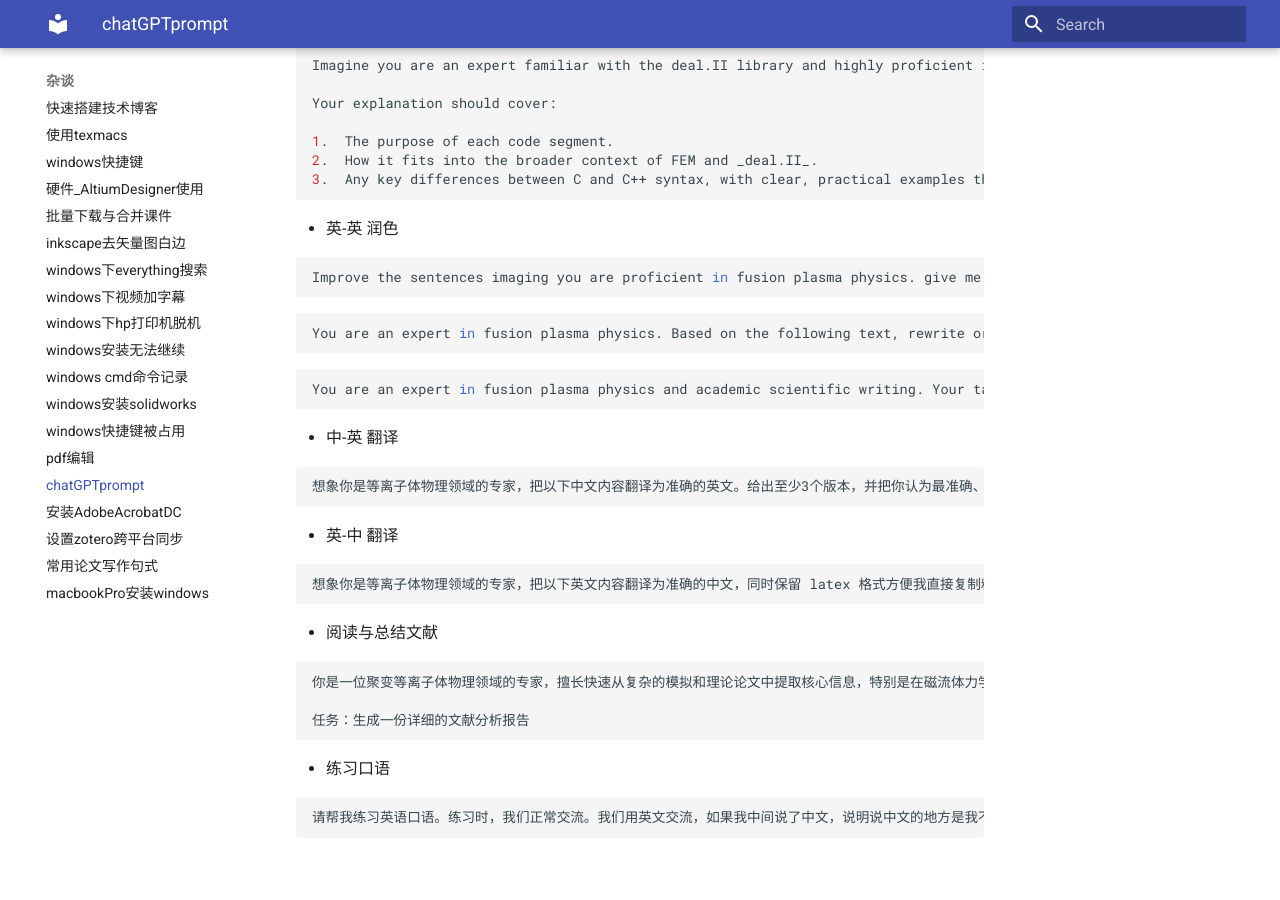
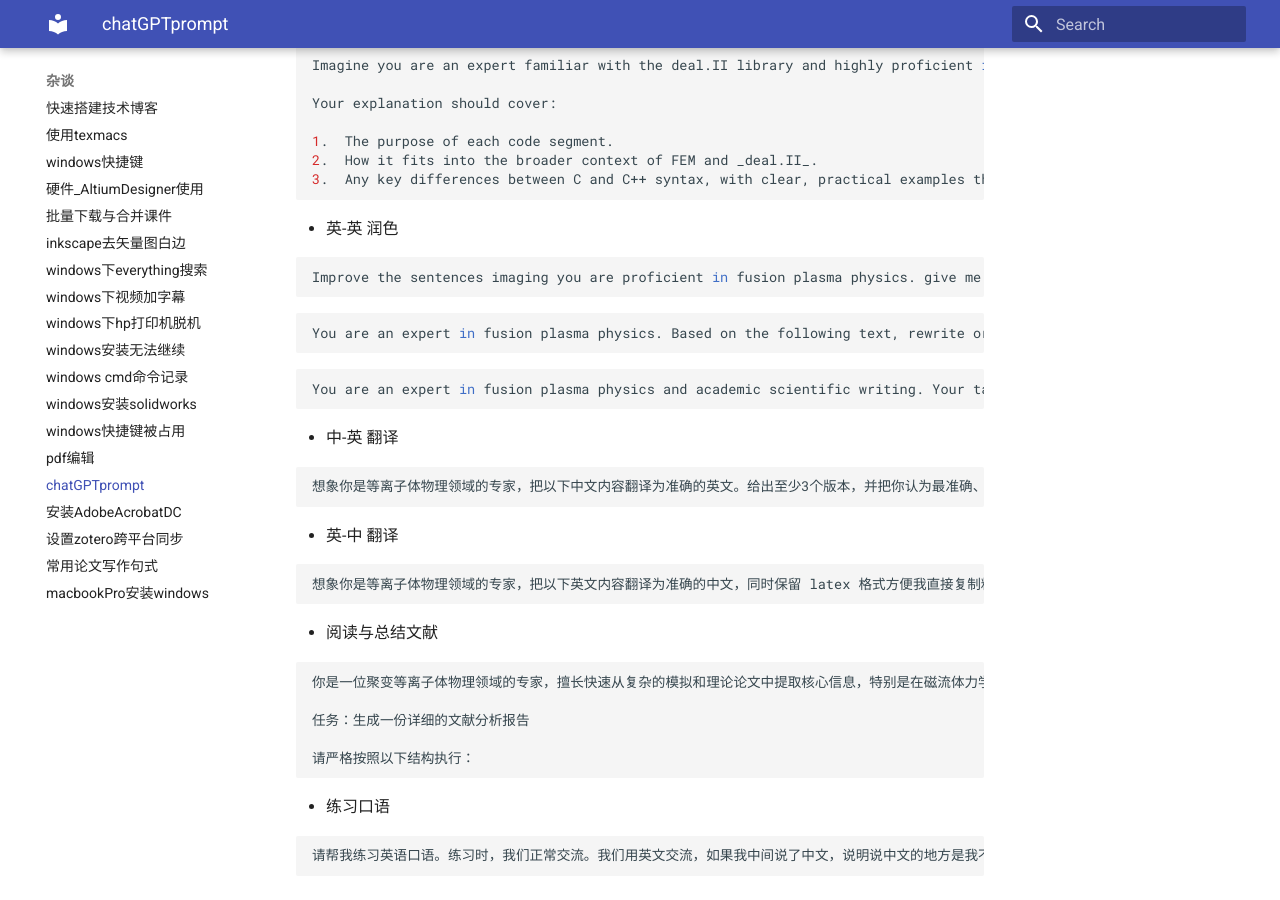
Before and after one commit to ymma98/technotes, an MkDocs documentation site: the page built from docs/杂谈/chatGPT_prompt.md, in a window 1280 px wide and 900 px high, scrolled down 584 px. Built offline with MkDocs 1.6.1 and Material for MkDocs 9.7.7, drawn with Linux system fonts in a browser that asks for light colours; before the commit the page ends 1446 px from its top, so only the background shows below that; part of the change alters nothing that is shown.

Commit message:
docs/杂谈/chatGPT_prompt.md updated from https://stackedit.cn/

````diff
--- a/docs/杂谈/chatGPT_prompt.md
+++ b/docs/杂谈/chatGPT_prompt.md
@@ -62,6 +62,7 @@ You are an expert in fusion plasma physics and academic scientific writing. Your
 
 任务：生成一份详细的文献分析报告
 
+请严格按照以下结构执行：
 
 ```
 
@@ -71,7 +72,7 @@ You are an expert in fusion plasma physics and academic scientific writing. Your
 请帮我练习英语口语。练习时，我们正常交流。我们用英文交流，如果我中间说了中文，说明说中文的地方是我不知道怎么用英语表达的地方，这时候你也要告诉我如何正确表达。在保持正常交流的同时，你也把改进的建议告诉我
 ```
 <!--stackedit_data:
-eyJoaXN0b3J5IjpbLTEzNzkwNDM2MDAsMTU1Nzg5NTU3OSwxOT
+eyJoaXN0b3J5IjpbLTE2MTQ5NTI1NjQsMTU1Nzg5NTU3OSwxOT
 E1NzU1NDg2LC0yMDQ1NTQ0NjYsLTEzODMwNDI4MTYsLTE3ODAw
 NDc1NDgsLTEzOTk5NDIzMjldfQ==
 -->
````
